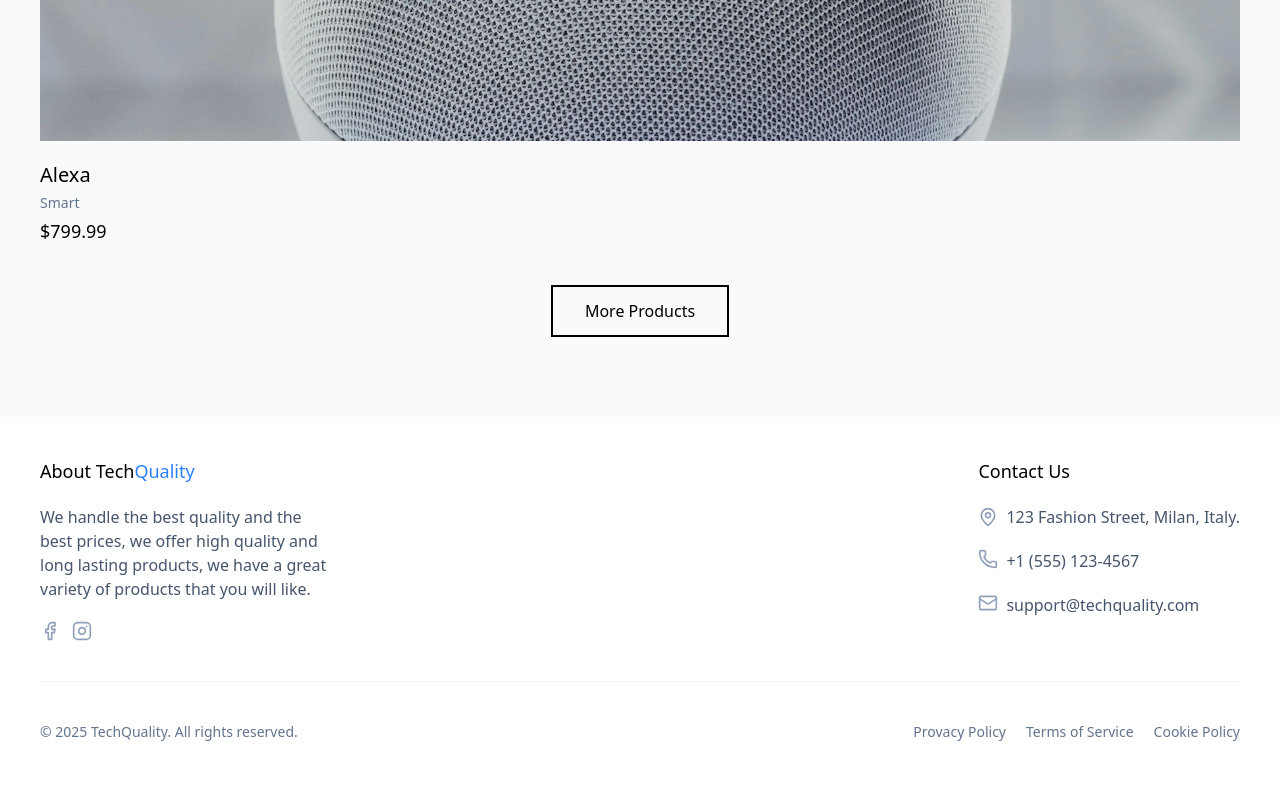
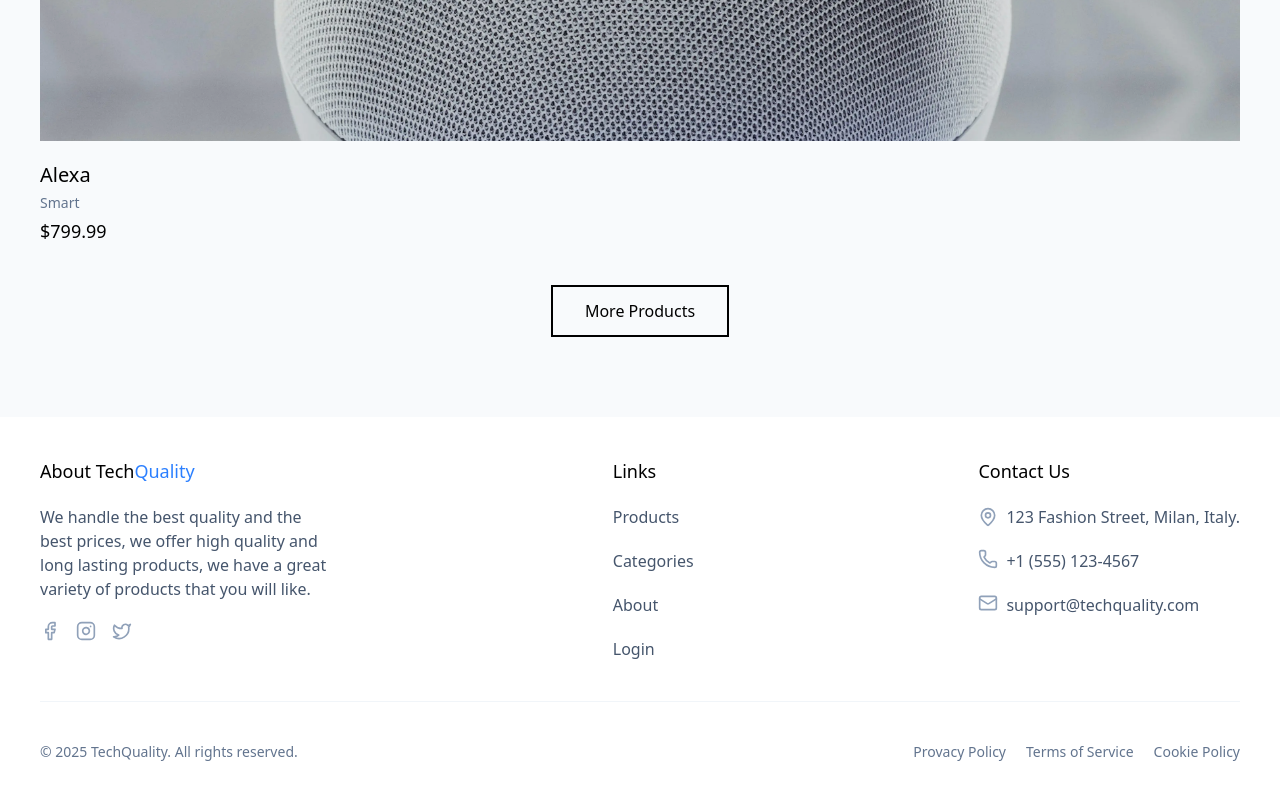
Before and after one commit to davidvchang/TechQuality---Ecommerce, a React (Vite) app in the folder frontend/: page / in a window 1280 px wide. Shown: the part 2767-3567 px from the top of the page. Built offline with nearby package versions, Linux system fonts and the light colour scheme.

Commit message:
Add: Footer finished

```diff
--- a/frontend/src/components/Footer.tsx
+++ b/frontend/src/components/Footer.tsx
@@ -1,5 +1,5 @@
 import React from 'react'
-import { Instagram, Facebook, MapPin, Phone, Mail } from 'lucide-react';
+import { Instagram, Facebook, MapPin, Phone, Mail, Twitter } from 'lucide-react';
 import IconFooter from './IconFooter';
 
 const Footer:React.FC = () => {
@@ -10,12 +10,35 @@ const Footer:React.FC = () => {
                 <span className='font-medium text-lg'>About Tech<span className='text-blue-500'>Quality</span></span>
                 <p className='text-slate-600 font-light'>We handle the best quality and the best prices, we offer high quality and long lasting products, we have a great variety of products that you will like.</p>
 
-                <div className='flex gap-3 items-center '>
+                <div className='flex gap-4 items-center '>
                     <IconFooter link='#' icon={<Facebook className='w-5 h-5 text-slate-400 hover:text-slate-600 hover:transition duration-300'/>}/>
                     <IconFooter link='#' icon={<Instagram className='w-5 h-5 text-slate-400 hover:text-slate-600 hover:transition duration-300'/>}/>
+                    <IconFooter link='#' icon={<Twitter className='w-5 h-5 text-slate-400 hover:text-slate-600 hover:transition duration-300'/>}/>
 
                 </div>
             </div>
+
+
+            <div className='flex flex-col max-w-72 gap-5'>
+                <span className='font-medium text-lg'>Links</span>
+
+                <div className='flex gap-2 items-center'>
+                    <a href='#' className='text-slate-600 font-light'>Products</a>
+                </div>
+
+                <div className='flex gap-2 items-center'>
+                    <a href='#' className='text-slate-600 font-light'>Categories</a>
+                </div>
+
+                <div className='flex gap-2'>
+                    <a href='#' className='text-slate-600 font-light'>About</a>
+                </div>
+
+                <div className='flex gap-2'>
+                    <a href='#' className='text-slate-600 font-light'>Login</a>
+                </div>
+            </div>
+
 
             <div className='flex flex-col max-w-72 gap-5'>
                 <span className='font-medium text-lg'>Contact Us</span>
```
